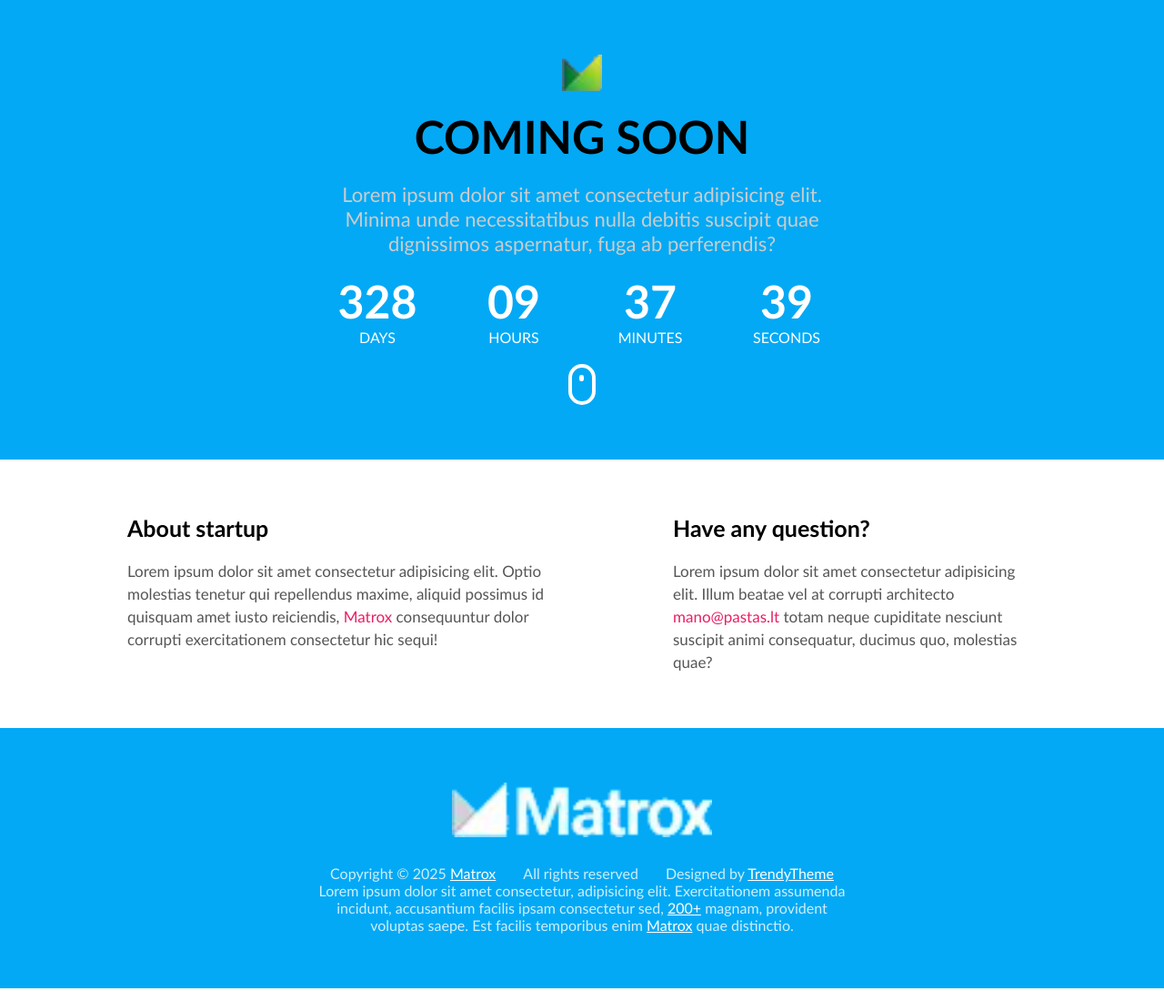
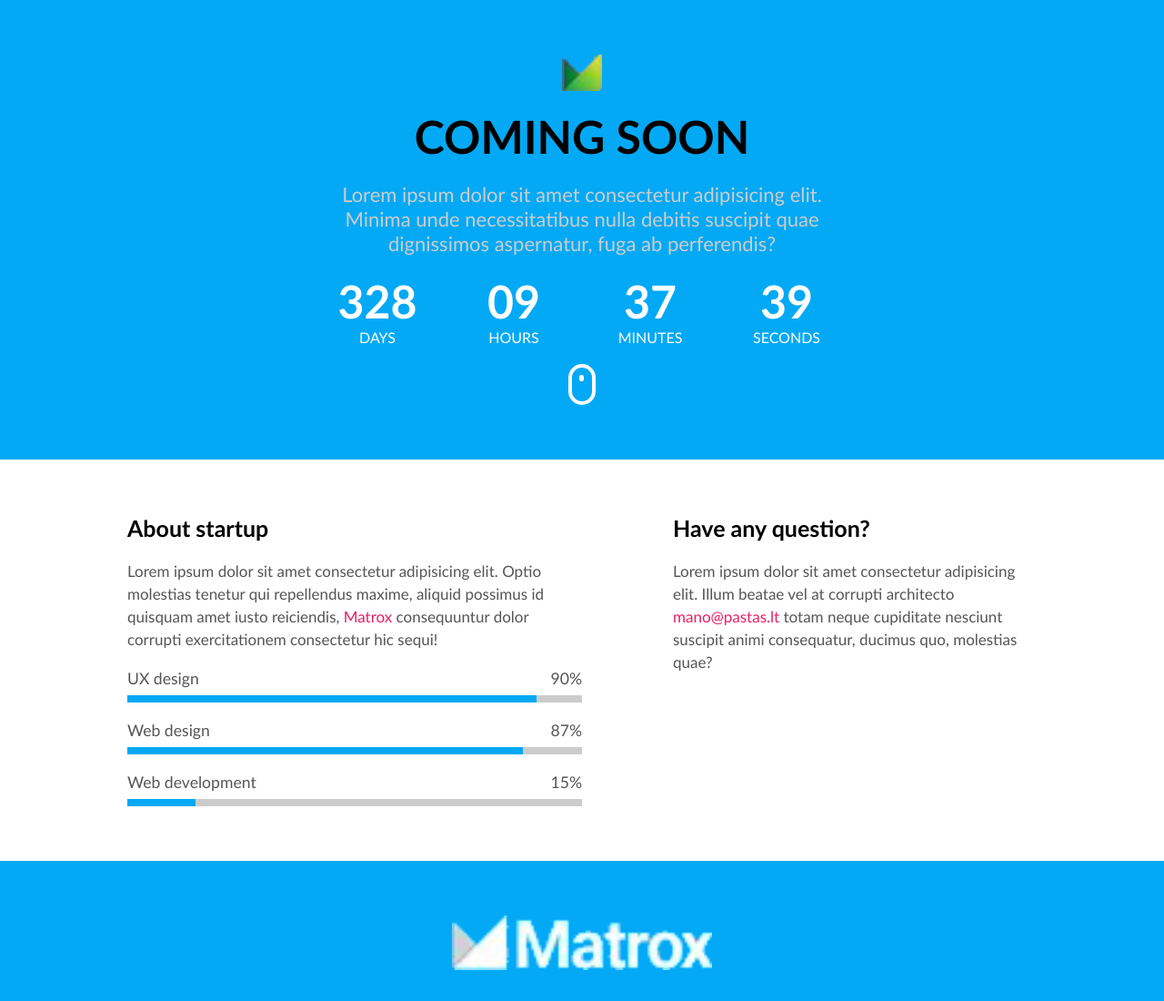
Before and after one commit to romasmv/55-grupe-coming-soon, a website: page index.html in a window 1280 px wide. Shown: the top 1100 px of the page at 91% size. Drawn offline with Linux system fonts and the light colour scheme.

Commit message:
update progress bar

```diff
--- /dev/null
+++ b/css/components/progress-bar.css
@@ -0,0 +1,21 @@
+.progress-bar {
+  display: flex;
+  flex-direction: column;
+  gap: 0.5rem;
+}
+.progress-bar .top {
+  display: flex;
+  justify-content: space-between;
+  align-items: center;
+  font-size: 1.1rem;
+  color: #555;
+}
+.progress-bar .bottom {
+  background-color: #ccc;
+  height: 0.5rem;
+}
+.progress-bar .bar {
+  background-color: #03a9f5;
+  height: 100%;
+  width: 90%;
+}
--- a/index.html
+++ b/index.html
@@ -10,6 +10,7 @@
     <link rel="stylesheet" href="./css/components/layout.css">
     <link rel="stylesheet" href="./css/components/clock.css">
     <link rel="stylesheet" href="./css/components/mouse.css">
+    <link rel="stylesheet" href="./css/components/progress-bar.css">
 
 
     <link rel="icon" type="image/png" href="./favicon/favicon-96x96.png" sizes="96x96" />
@@ -54,6 +55,33 @@
             <div class="column">
                 <h2 class="section-title">About startup</h2>
                 <p class="section-description">Lorem ipsum dolor sit amet consectetur adipisicing elit. Optio molestias tenetur qui repellendus maxime, aliquid possimus id quisquam amet iusto reiciendis, <a href="#">Matrox</a> consequuntur dolor corrupti exercitationem consectetur hic sequi!</p>
+                <div class="progress-bar">
+                    <div class="top">
+                        <div>UX design</div>
+                        <div>90%</div>
+                    </div>
+                    <div class="bottom">
+                        <div class="bar"></div>
+                    </div>
+                </div>
+                <div class="progress-bar">
+                    <div class="top">
+                        <div>Web design</div>
+                        <div>87%</div>
+                    </div>
+                    <div class="bottom">
+                        <div class="bar" style="width: 87%;"></div>
+                    </div>
+                </div>
+                <div class="progress-bar">
+                    <div class="top">
+                        <div>Web development</div>
+                        <div>15%</div>
+                    </div>
+                    <div class="bottom">
+                        <div class="bar" style="width: 15%;"></div>
+                    </div>
+                </div>
             </div>
             <div class="column">
                 <h2 class="section-title">Have any question?</h2>
```
